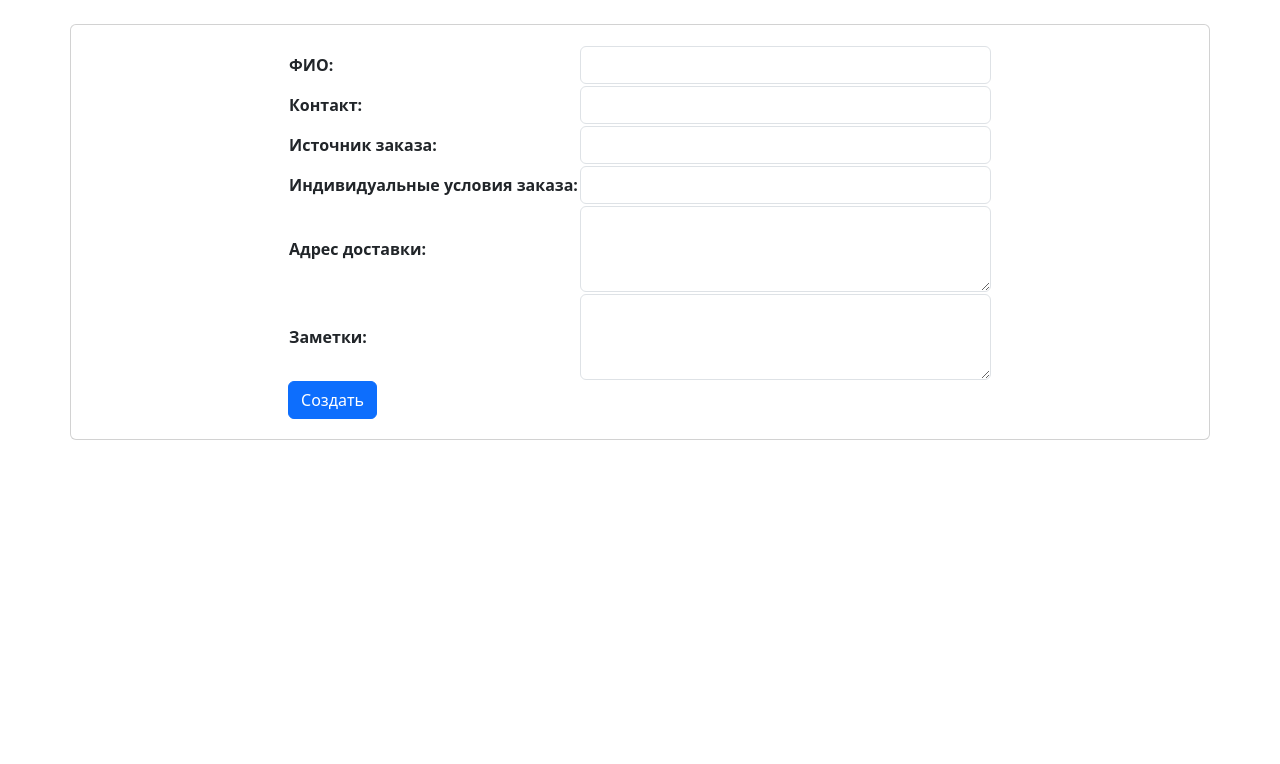
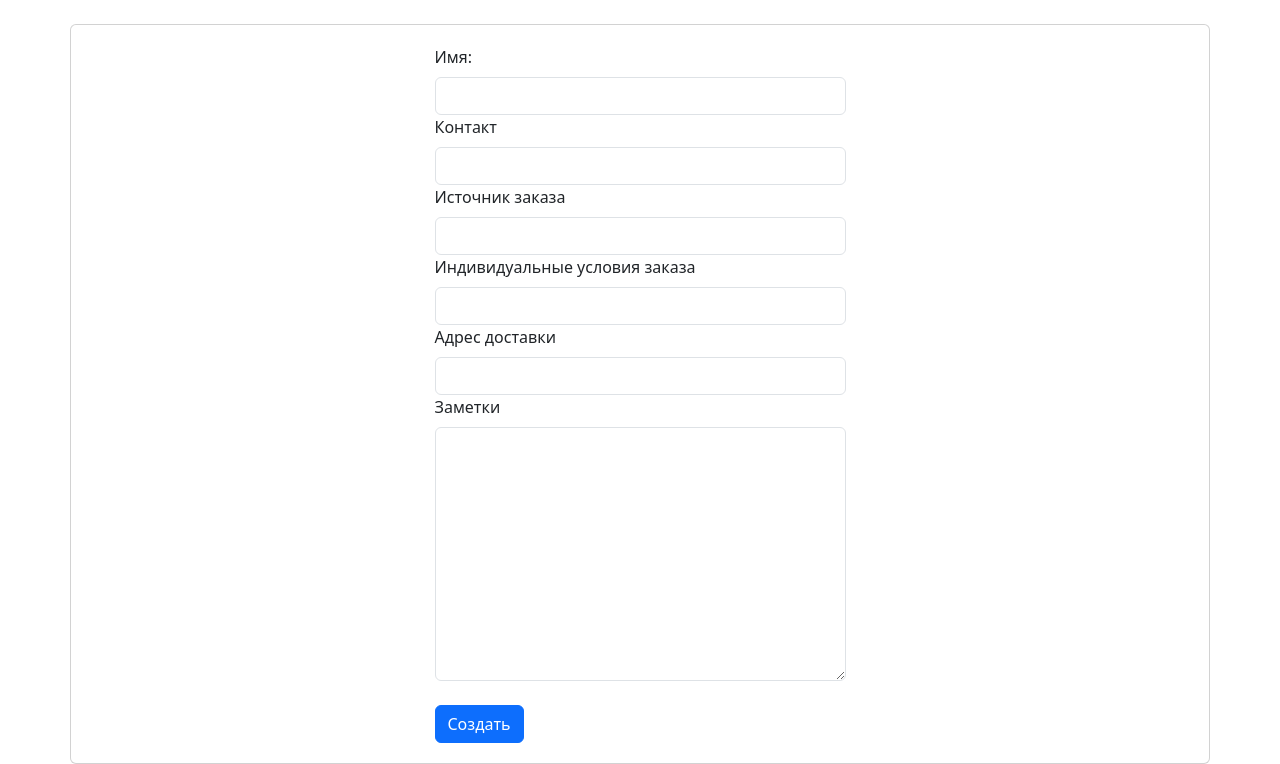
Before and after one commit to rublock/august_sender_crm, a Django app: page /new_client/ in a window 1280 px wide. Shown: the part 83-847 px from the top of the page. Before the commit the page ends 523 px from the top, so only its background shows below. Run offline with Django 4.2, Linux system fonts and the light colour scheme; the visitor is signed in with stand-in values (Sample User, id 1); some libraries are stand-ins or nearby versions.

Commit message:
commit ok

```diff
--- a/mainapp/forms.py
+++ b/mainapp/forms.py
@@ -33,23 +33,12 @@ class ChangeOrderForm(forms.ModelForm):
 
 
 class NewClientForm(forms.Form):
-    name = forms.CharField(label="ФИО", max_length=100, widget=forms.TextInput(attrs={'class': 'form-control'}))
-    contact = forms.CharField(label="Контакт", required=False, max_length=200, widget=forms.TextInput(attrs={'class': 'form-control'}))
-    where_from = forms.CharField(label="Источник заказа", required=False, max_length=200, widget=forms.TextInput(attrs={
-        'class': 'form-control'
-    }))
-    oder_details = forms.CharField(label="Индивидуальные условия заказа", required=False, max_length=200,
-                                   widget=forms.TextInput(attrs={
-                                       'class': 'form-control'
-                                   }))
-    address = forms.CharField(label="Адрес доставки", required=False, max_length=200, widget=forms.Textarea(attrs={
-        'class': 'form-control',
-        'rows': 3,
-    }))
-    notes = forms.CharField(label="Заметки", required=False, max_length=200, widget=forms.Textarea(attrs={
-        'class': 'form-control',
-        'rows': 3,
-    }))
+    name = forms.CharField(max_length=100)
+    contact = forms.CharField(required=False, max_length=200)
+    where_from = forms.CharField(required=False, max_length=200)
+    oder_details = forms.CharField(required=False, max_length=200)
+    address = forms.CharField(required=False, max_length=200)
+    notes = forms.CharField(required=False, max_length=200, widget=forms.Textarea)
 
 
 class ChangeClientForm(forms.ModelForm):
--- a/mainapp/static/js/app.js
+++ b/mainapp/static/js/app.js
@@ -18,7 +18,13 @@ form.addEventListener('htmx:afterRequest', function (event) {
         if (event.detail.xhr.status >= 200 && event.detail.xhr.status < 300) {
             let data = JSON.parse(event.detail.xhr.responseText);
             alert(`Клиент ${data['new_client_name']} создан`)
-            window.location.href = '/';
+            window.location.href = '/clients/';
+        }
+    } else if (form.classList[1] == 'edit_client') {
+        if (event.detail.xhr.status >= 200 && event.detail.xhr.status < 300) {
+            let data = JSON.parse(event.detail.xhr.responseText);
+            alert(`Клиент ${data['edited_client_name']} изменен`)
+            window.location.href = '/clients/';
         }
     }
 });
--- a/mainapp/templates/mainapp/client.html
+++ b/mainapp/templates/mainapp/client.html
@@ -2,6 +2,7 @@
 {% block content %}
 <div class="container card" style="align-items: center;">
     <form class="form edit_client" style="margin: 20px 0px 20px 0px;" hx-post="" hx-target="#result" hx-swap="innerHTML">
+       <div style="display: none;" id="result" hx-trigger="load"></div>
         {% csrf_token %}
     <table>
         {{ edit_client_form }}
@@ -10,6 +11,5 @@
     <button class="btn btn-danger delete client_delete" hx-delete="{% url 'mainapp:delete_client' edited_client_id %}"
                 hx-confirm="Вы точно хотите удалить {{ edited_client_name }} ?">Удалить</button>
     </form>
-    <div style="display: none;" id="result" hx-trigger="load"></div>
 </div>
 {% endblock %}
--- a/mainapp/templates/mainapp/new_client.html
+++ b/mainapp/templates/mainapp/new_client.html
@@ -1,11 +1,24 @@
 {% extends "base.html" %}
+{% load widget_tweaks %}
 {% block content %}
 <div class="container card" style="align-items: center;">
     <form class="form new_client" style="margin: 20px 0px 20px 0px;" hx-post="" hx-target="#result" hx-swap="innerHTML">
             {% csrf_token %}
-        <table>
-            {{ new_client_form }}
-        </table>
+        <label class="form-label">Имя:</label>
+        {% render_field new_client_form.name hx-post="/check_username/" hx-target="#client_name_error" hx-trigger="keyup delay:0.1s" class="form-control" autocomplete="off" %}
+        <div id="client_name_error"></div>
+        <label class="form-label">Контакт</label>
+        {% render_field new_client_form.contact class="form-control" %}
+        <label class="form-label">Источник заказа</label>
+        {% render_field new_client_form.where_from class="form-control" %}
+        <label class="form-label">Индивидуальные условия заказа</label>
+        {% render_field new_client_form.oder_details class="form-control" %}
+        <label class="form-label">Адрес доставки</label>
+        {% render_field new_client_form.address class="form-control" %}
+        <label class="form-label">Заметки</label>
+        {% render_field new_client_form.notes class="form-control" style="rows: 3" %}
+
+        <br>
         <button type="submit" class="btn btn-primary">Создать</button>
     </form>
     <div style="display: none;" id="result" hx-trigger="load"></div>
--- a/mainapp/templates/mainapp/new_order.html
+++ b/mainapp/templates/mainapp/new_order.html
@@ -16,7 +16,7 @@
             <label class="form-label">Количество:</label>
             {% render_field new_order_form.quantity class="form-control" %}
             <label class="form-label">Описание:</label>
-            {% render_field new_order_form.description class="form-control" style="rows: 3" %}
+            {% render_field new_order_form.description class="form-control" %}
             <label class="form-label">Описание:</label>
             {% render_field new_order_form.status class="form-select" %}
             <br>
--- a/mainapp/urls.py
+++ b/mainapp/urls.py
@@ -15,3 +15,9 @@ urlpatterns = [
     path("delete_order/<int:id>", views.delete_order, name="delete_order"),
     path("delete_client/<int:id>", views.delete_client, name="delete_client"),
 ]
+
+htmx_urlpatterns = [
+    path("check_username/", views.check_username, name="check_username"),
+]
+
+urlpatterns += htmx_urlpatterns
--- a/mainapp/views.py
+++ b/mainapp/views.py
@@ -39,7 +39,6 @@ def new_order(request):
                 existing_client = Client.objects.get(name=client_name)
 
                 if existing_client.name == client_name:
-
                     order_position = OrderPosition.objects.create(
                         order_id=order.id,
                         client=existing_client,
@@ -51,7 +50,7 @@ def new_order(request):
 
                     order_position.save()
 
-
+                    return JsonResponse({'new_order_id': order.id})
 
             except Exception:
 
@@ -116,26 +115,36 @@ def delete_order(request, id):
 @login_required
 def new_client(request):
     if request.method == "POST":
-
         form = NewClientForm(request.POST)
 
         if form.is_valid():
             form_data = form.cleaned_data
 
-            client = Client.objects.create(
-                name=form_data['name'],
-                contact=form_data['contact'],
-                where_from=form_data['where_from'],
-                oder_details=form_data['oder_details'],
-                address=form_data['address'],
-                notes=form_data['notes'],
-            )
+            client_name = form_data['name']
+            try:
+                existing_client = Client.objects.get(name=client_name)
 
-            client.save()
+                if existing_client.name == client_name:
+                    return HttpResponse('<div style="color: red">Такой клиент уже существует</div>')
 
-            return JsonResponse({'new_client_name': client.name})
+            except Exception:
+
+                client = Client.objects.create(
+                    name=form_data['name'],
+                    contact=form_data['contact'],
+                    where_from=form_data['where_from'],
+                    oder_details=form_data['oder_details'],
+                    address=form_data['address'],
+                    notes=form_data['notes'],
+                )
+
+                client.save()
+
+                return JsonResponse({'new_client_name': client.name})
+
         else:
             return JsonResponse({'error': 'Server error'}, status=400)
+
     else:
         new_client_form = NewClientForm()
 
@@ -185,3 +194,11 @@ def delete_client(request, id):
             'deleted_client_name': deleted_client_name,
             'deleted_client_id': deleted_client_id,
         })
+
+
+def check_username(request):
+    client_name = request.POST.get('name')
+    if Client.objects.filter(name=client_name).exists():
+        return HttpResponse('<div style="color: red">такой пользователь уже есть</div>')
+    else:
+        return HttpResponse('<div style="color: green">имя свободно</div>')
```
